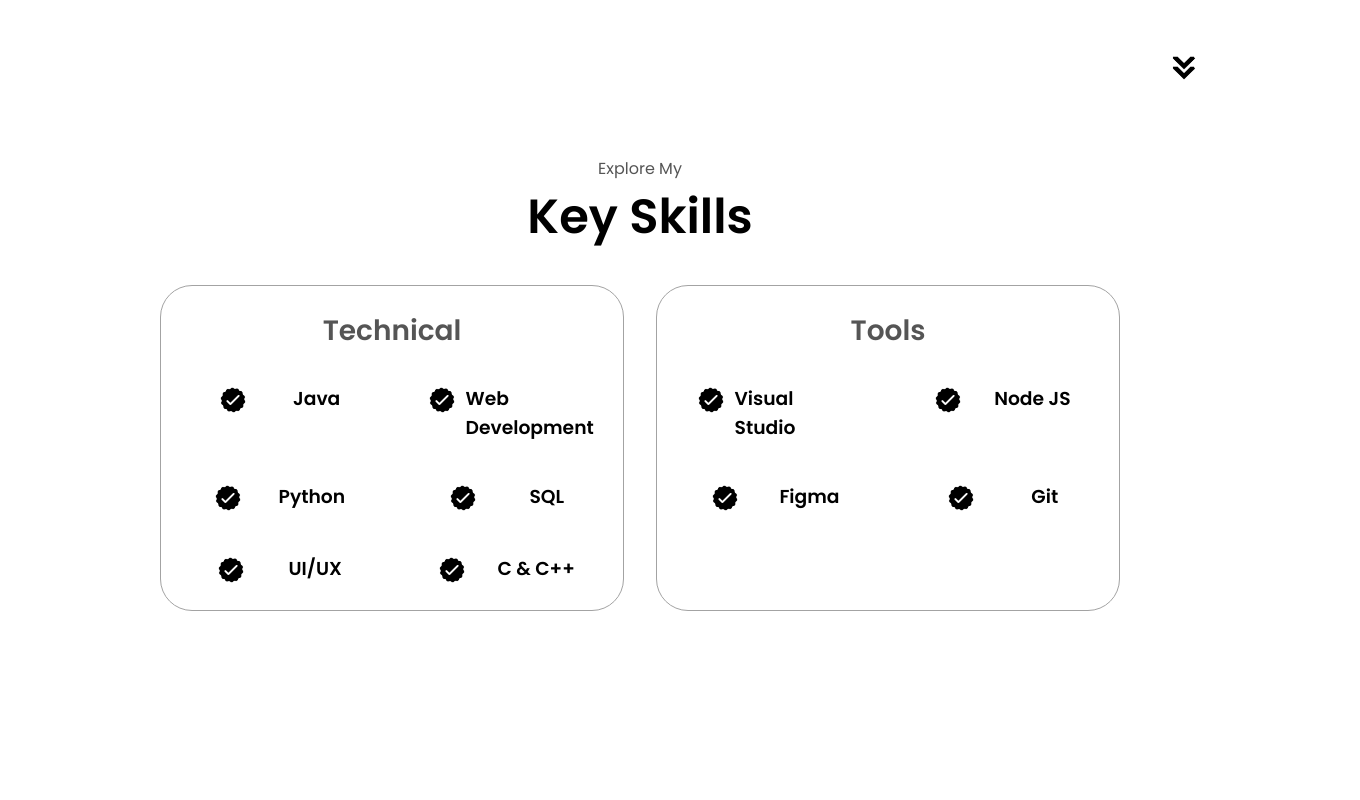
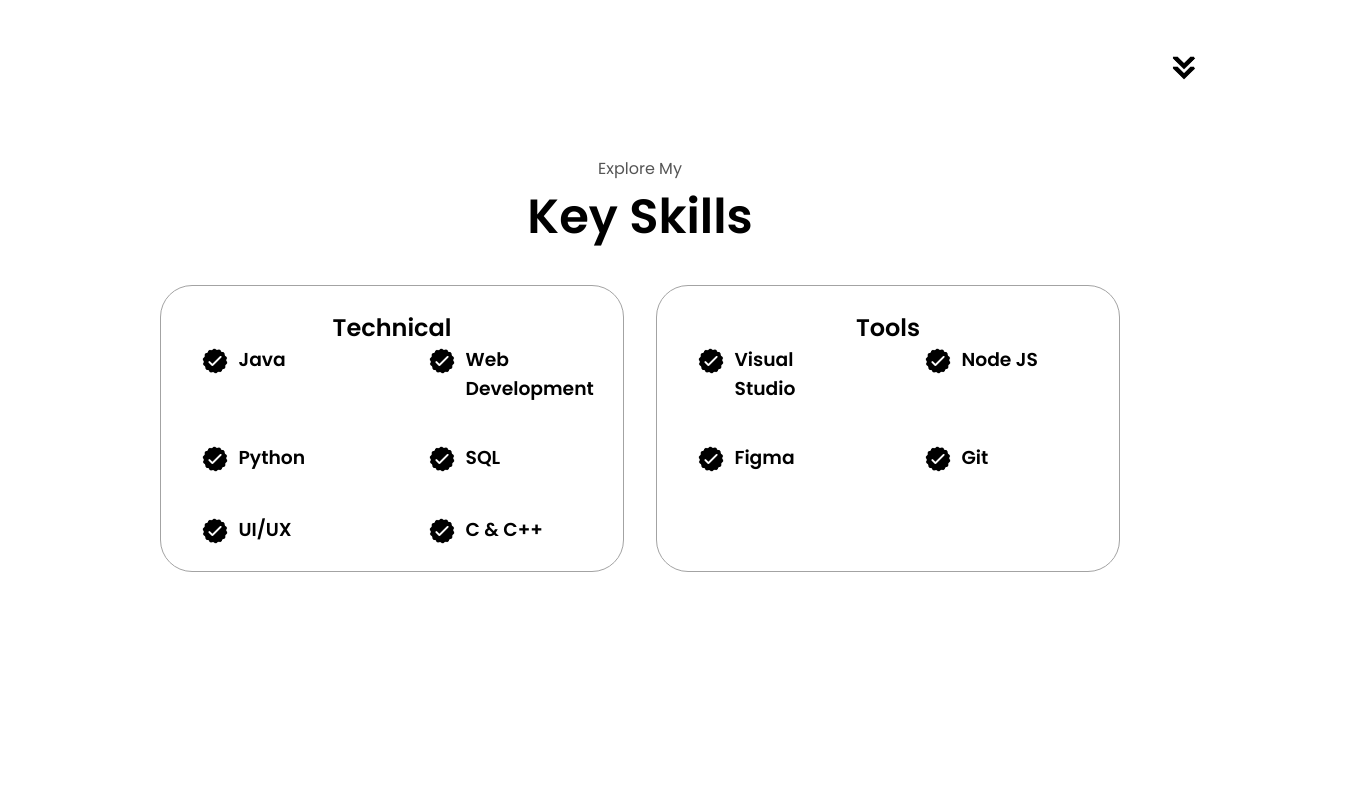
Before and after one commit to Srujan62/My-Portfolio, a plain HTML site: page index.html in a window 1280 px wide. Shown: the part 1540-2340 px from the top of the page, 1360 px wide, since content can reach past the window. Drawn offline with Linux system fonts and the light colour scheme.

Commit message:
correct allignment

```diff
--- a/style.css
+++ b/style.css
@@ -314,20 +314,20 @@
   margin: auto 0;
 }
 
-/* EXPERIENCE SECTION */
+/* Key Skills SECTION */
 
-#experience {
+#keyskills {
   position: relative;
 }
 
-.experience-sub-title {
+.keyskills-sub-title {
   color: rgb(85, 85, 85);
   font-weight: 600;
   font-size: 1.75rem;
   margin-bottom: 2rem;
 }
 
-.experience-details-container {
+.keyskills-details-container {
   display: flex;
   justify-content: center;
   flex-direction: column;
@@ -344,10 +344,11 @@
 
 article {
   display: flex;
+  align-items: flex-start; /* Align icon and text to the top */
+  gap: 0.5rem;
   width: 10rem;
-  justify-content: space-around;
-  gap: 0.5rem;
 }
+
 
 article .icon {
   cursor: default;
```
